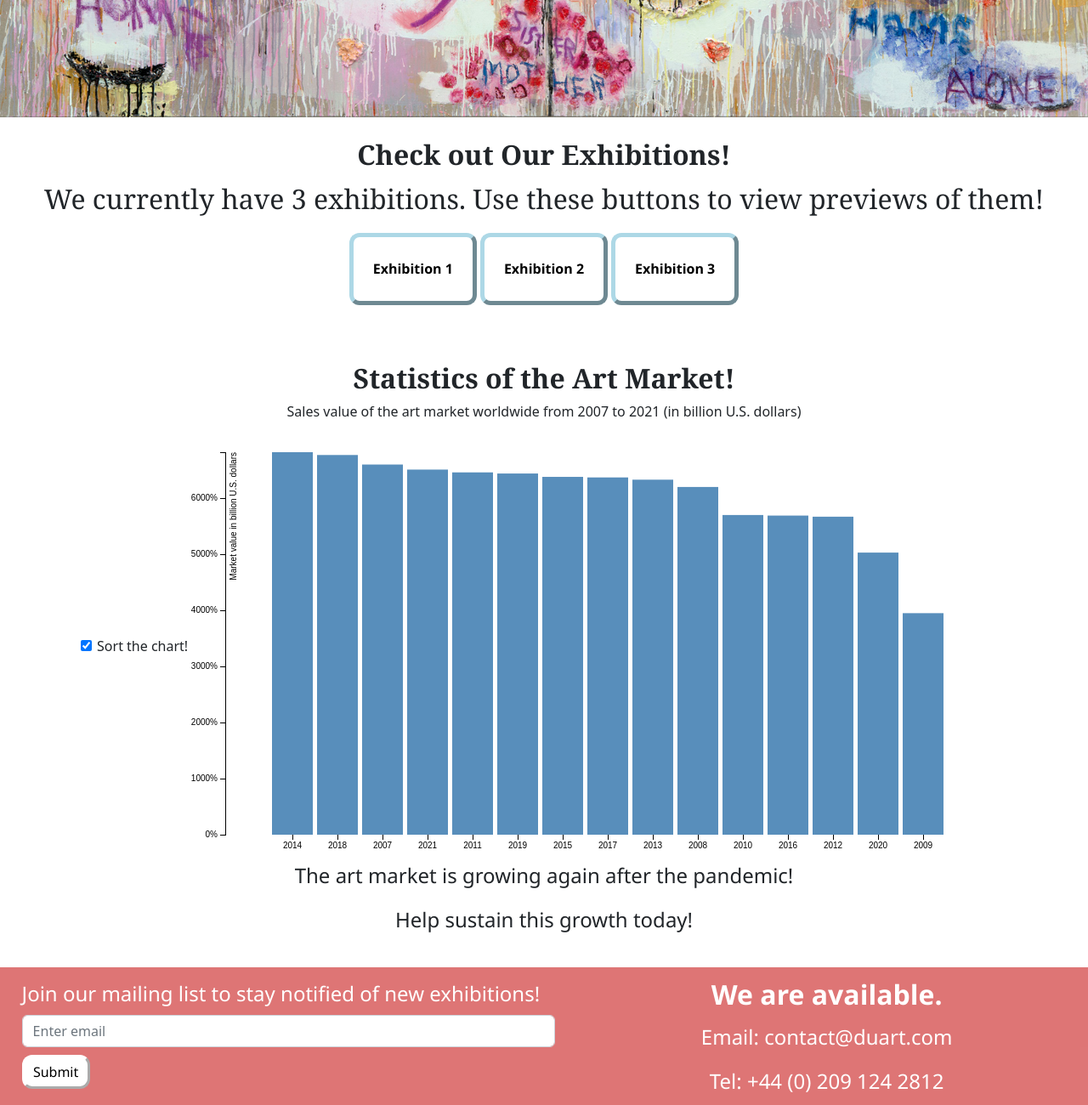
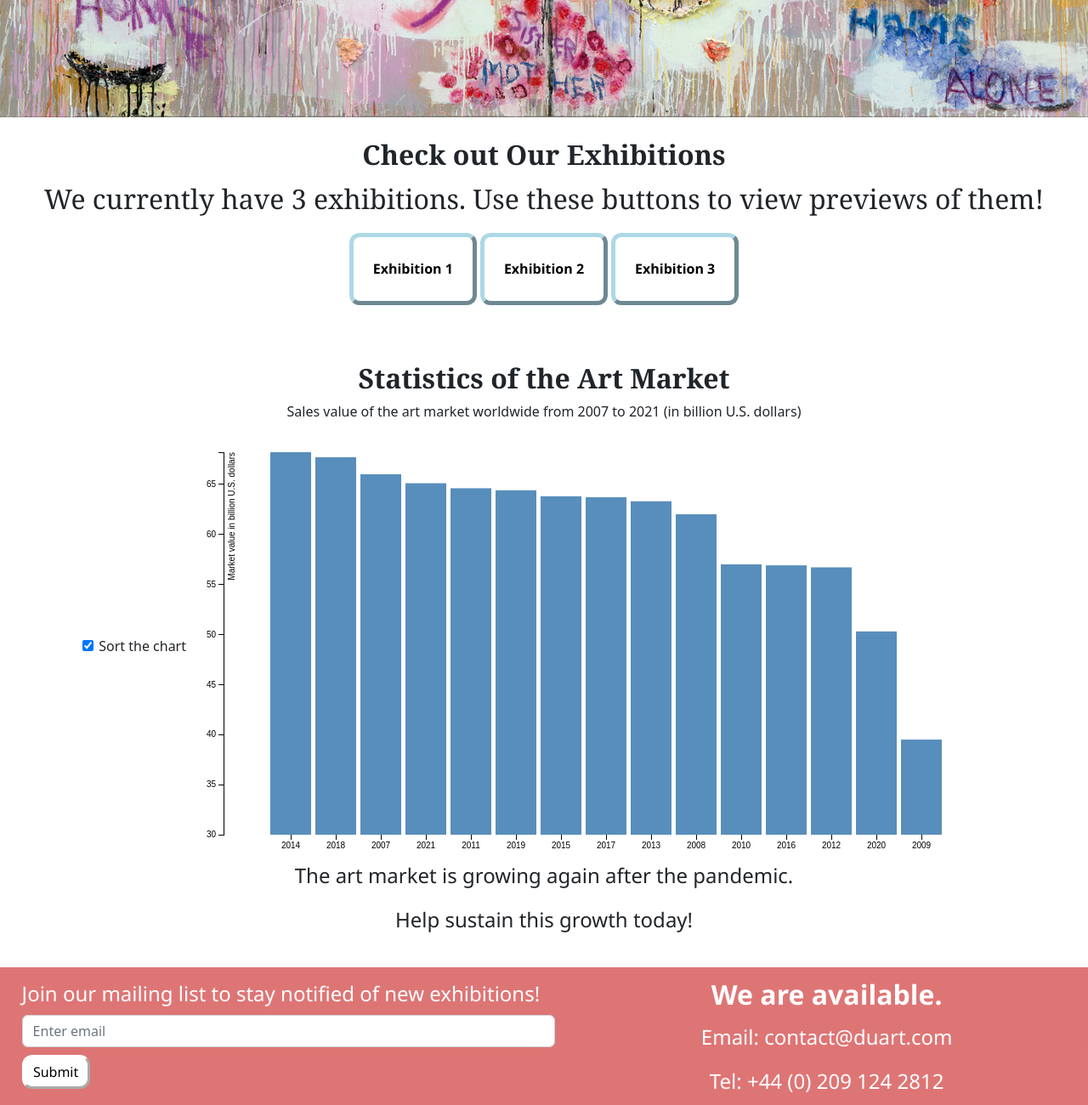
Before and after one commit to adaozer/adaozer.github.io, a plain HTML site: page index.html in a window 1280 px wide. Shown: the part 801-2101 px from the top of the page at 85% size. Drawn offline with nearby package versions, Linux system fonts and the light colour scheme.

Commit message:
Changed graph axes.

```diff
--- a/index.html
+++ b/index.html
@@ -47,7 +47,7 @@
 
     <div class="exh">
         <a id="gallery"></a>
-        <h2 id= "par2" class="h">Check out Our Exhibitions!</h2>
+        <h2 id= "par2" class="h">Check out Our Exhibitions</h2>
         <p id="par2">We currently have 3 exhibitions. Use these buttons to view previews of them!</p>
         <button id="but1" class="butt">Exhibition 1</button>
         <button id="but2" class="butt">Exhibition 2</button>
@@ -249,11 +249,11 @@
 
 
       <div id="svg">
-        <h5 id="h5">Statistics of the Art Market!</h5>
+        <h5 id="h5">Statistics of the Art Market</h5>
         <p>Sales value of the art market worldwide from 2007 to 2021 (in billion U.S. dollars)</p>
-          <input type="checkbox" id="check">Sort the chart!
+          <input type="checkbox" id="check">Sort the chart
         <svg></svg>
-        <p class="p-art">The art market is growing again after the pandemic!</p>
+        <p class="p-art">The art market is growing again after the pandemic.</p>
         <p class="p-art">Help sustain this growth today!</p>
     </div>
 
--- a/script.js
+++ b/script.js
@@ -1,3 +1,5 @@
+/** */
+
 window.addEventListener('DOMContentLoaded', (event) => {
   console.log('DOM fully loaded and parsed');
 });
@@ -96,8 +98,6 @@ const margin = { top: 20, right: 20, bottom: 30, left: 40 };
     const width = 960 - margin.left - margin.right;
     const height = 500 - margin.top - margin.bottom;
 
-const formatPercent = d3.format('.0%');
-
 const x = d3.scale.ordinal()
     .rangeRoundBands([0, width], 0.1, 1);
 
@@ -111,7 +111,6 @@ const xAxis = d3.svg.axis()
 const yAxis = d3.svg.axis()
     .scale(y)
     .orient('left')
-    .tickFormat(formatPercent);
 
 const svg = d3.select('svg')
     .attr('width', width + margin.left + margin.right)
@@ -125,7 +124,7 @@ d3.csv('data.csv', function (data) {
   });
 
   x.domain(data.map(function (d) { return d.year; }));
-  y.domain([0, d3.max(data, function (d) { return d.value; })]);
+  y.domain([30, d3.max(data, function (d) { return d.value; })]);
 
   svg.append('g')
       .attr('class', 'x axis')
```
